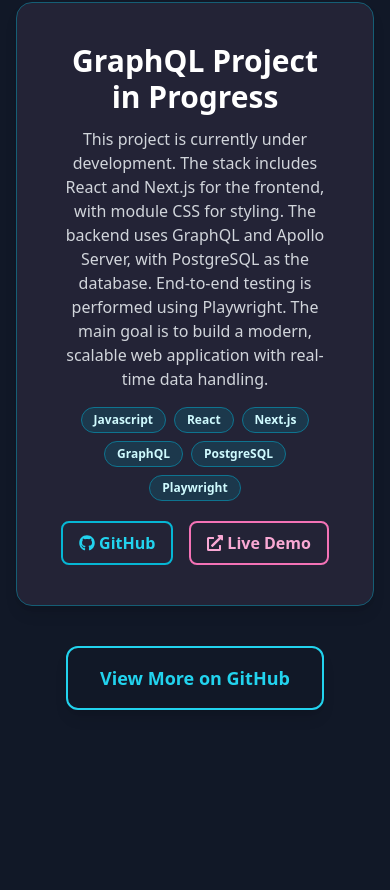
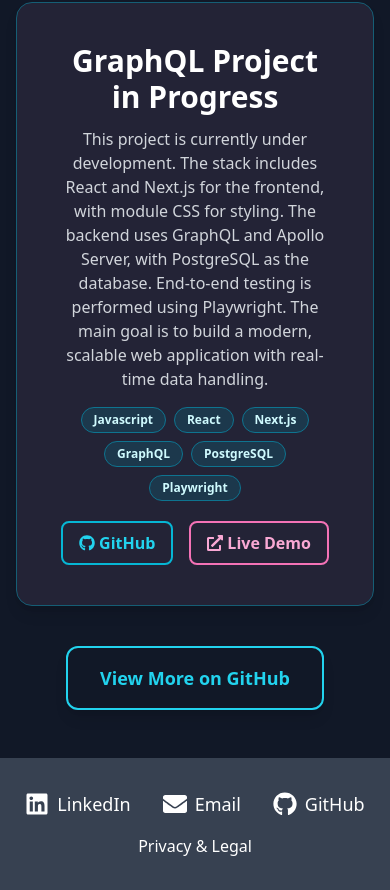
Before and after one commit to Kornetas/portfolio, a React (Vite) app: page /projects in a window 390 px wide. Shown: the part 2130-3020 px from the top of the page. Before the commit the page ends 2888 px from the top, so only its background shows below. Built offline with nearby package versions, Linux system fonts and the light colour scheme.

Commit message:
Add responsive footer with social links and Privacy & Legal section

```diff
--- a/src/App.jsx
+++ b/src/App.jsx
@@ -8,18 +8,19 @@
 import NotFound from "./pages/NotFound";
 import BackToTopButton from "./components/BackToTopButton";
 import Analytics from "./components/Analytics";
-
+import Footer from "./components/Footer";
 
 function App() {
   return (
     <Router>
       {/* Google Analytics */}
       <Analytics />
-      <div className="min-h-screen bg-gray-900 text-white">
+      <div className="flex flex-col min-h-screen bg-gray-900 text-white">
         {/* Main site navigation bar */}
         <Navbar />
 
         {/* Page routes */}
+        <div className="flex-grow">
           <Routes>
             <Route path="/" element={<Home />} />
             <Route path="/about" element={<About />} />
@@ -28,9 +29,11 @@
             <Route path="/contact" element={<Contact />} />
             <Route path="*" element={<NotFound />} />
           </Routes>
+        </div>
 
         {/* Floating "Back to Top" button */}
         <BackToTopButton />
+        <Footer />
       </div>
     </Router>
   );
--- /dev/null
+++ b/src/components/Footer.jsx
@@ -0,0 +1,43 @@
+import { FaLinkedin, FaGithub, FaEnvelope } from "react-icons/fa";
+
+export default function Footer() {
+  return (
+    <footer className="bg-gray-700 text-white py-8">
+      <div className="container mx-auto flex flex-col items-center">
+        <div className="flex gap-8 text-lg mb-4">
+          <a
+            href="https://www.linkedin.com/in/arkadiusz-rak-807272306/"
+            target="_blank"
+            rel="noopener noreferrer"
+            className="flex items-center gap-2 hover:text-blue-400 transition"
+          >
+            <FaLinkedin className="text-2xl" />
+            <span>LinkedIn</span>
+          </a>
+          <a
+            href="mailto:arek93r@gmail.com"
+            className="flex items-center gap-2 hover:text-red-400 transition"
+          >
+            <FaEnvelope className="text-2xl" />
+            <span>Email</span>
+          </a>
+          <a
+            href="https://github.com/Kornetas"
+            target="_blank"
+            rel="noopener noreferrer"
+            className="flex items-center gap-2 hover:text-gray-300 transition"
+          >
+            <FaGithub className="text-2xl" />
+            <span>GitHub</span>
+          </a>
+        </div>
+
+        <div className="text-sl">
+          <a href="/privacy" className="hover:underline">
+            Privacy &amp; Legal
+          </a>
+        </div>
+      </div>
+    </footer>
+  );
+}
--- a/src/pages/Projects.jsx
+++ b/src/pages/Projects.jsx
@@ -93,7 +93,7 @@
         }}
       />
 
-      <section className="flex flex-col items-center min-h-[60vh] px-4 py-12">
+      <section className="flex flex-col items-center min-h-[80vh] px-4 py-12">
         {/* Section heading */}
         <StaggeredList
           from="bottom"
@@ -110,6 +110,10 @@
           </p>
         </StaggeredList>
 
+        <div
+          className="w-full flex flex-col items-center"
+          style={{ minHeight: "1150px" }}
+        >
           {/* Animated grid of project cards */}
           {showProjects && (
             <StaggeredList
@@ -141,6 +145,7 @@
               </a>
             </StaggeredList>
           )}
+        </div>
       </section>
     </>
   );
--- a/src/pages/Skills.jsx
+++ b/src/pages/Skills.jsx
@@ -189,7 +189,7 @@
         }}
       />
 
-      <section className="flex flex-col items-center min-h-[60vh] px-4 py-8">
+      <section className="flex flex-col items-center min-h-[80vh] px-4 py-8">
         {/* Animated search box for filtering skills */}
         {showSearchBox && (
           <StaggeredList
@@ -248,7 +248,10 @@
           </StaggeredList>
         )}
 
-        <div className="relative flex flex-col justify-center items-center w-full min-h-[200px] max-w-6xl">
+        <div
+          className="relative flex flex-col justify-center items-center w-full min-h-[200px] max-w-6xl"
+          style={{ minHeight: "1300px" }}
+        >
           {/* Show message if no skills match the filter */}
           {showSkills &&
             (filteredSkills.length === 0 ? (
```
Lines whose indentation alone changed are shown as unchanged.
